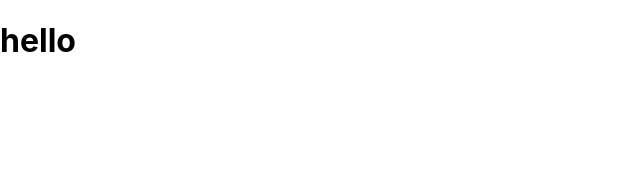
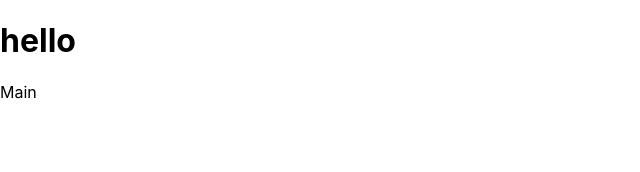
Before and after one commit to fastcampus-febe/TeamA-FE, a React (Create React App) app: page / in a window 1280 px wide. Shown: the top 172 px of the page, without its empty margins (0-640 px from the left). Built offline with nearby package versions, Linux system fonts and the light colour scheme.

Commit message:
create main.jsx

```diff
--- a/src/index.js
+++ b/src/index.js
@@ -12,6 +12,7 @@ import MyReview from 'pages/Mypage/MyReview/MyReview';
 import MyLike from 'pages/Mypage/MyLike/MyLike';
 import MyInfo from 'pages/Mypage/MyInfo/MyInfo';
 import MyInfoFrom from 'pages/Mypage/MyInfo/MyInfoFrom';
+import Main from 'pages/Main/Main';
 
 const router = createBrowserRouter([
   {
@@ -22,7 +23,7 @@ const router = createBrowserRouter([
       {
         index: true,
         path: '/',
-        // element: <Main />,
+        element: <Main />,
       },
       {
         path: '/login',
--- /dev/null
+++ b/src/pages/Main/Main.jsx
@@ -0,0 +1,7 @@
+import React from 'react';
+
+const Main = () => {
+  return <div>Main</div>;
+};
+
+export default Main;
```
